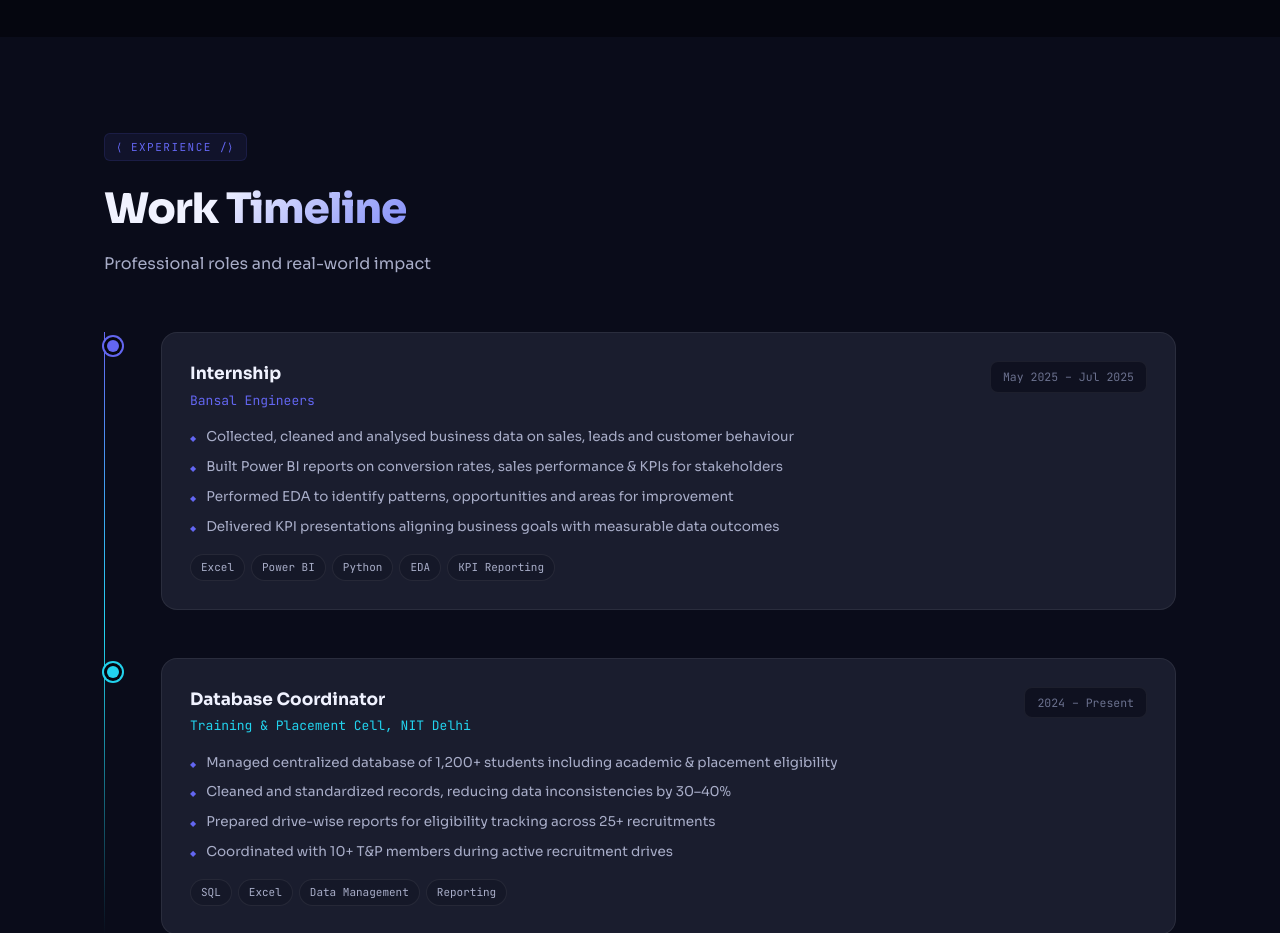
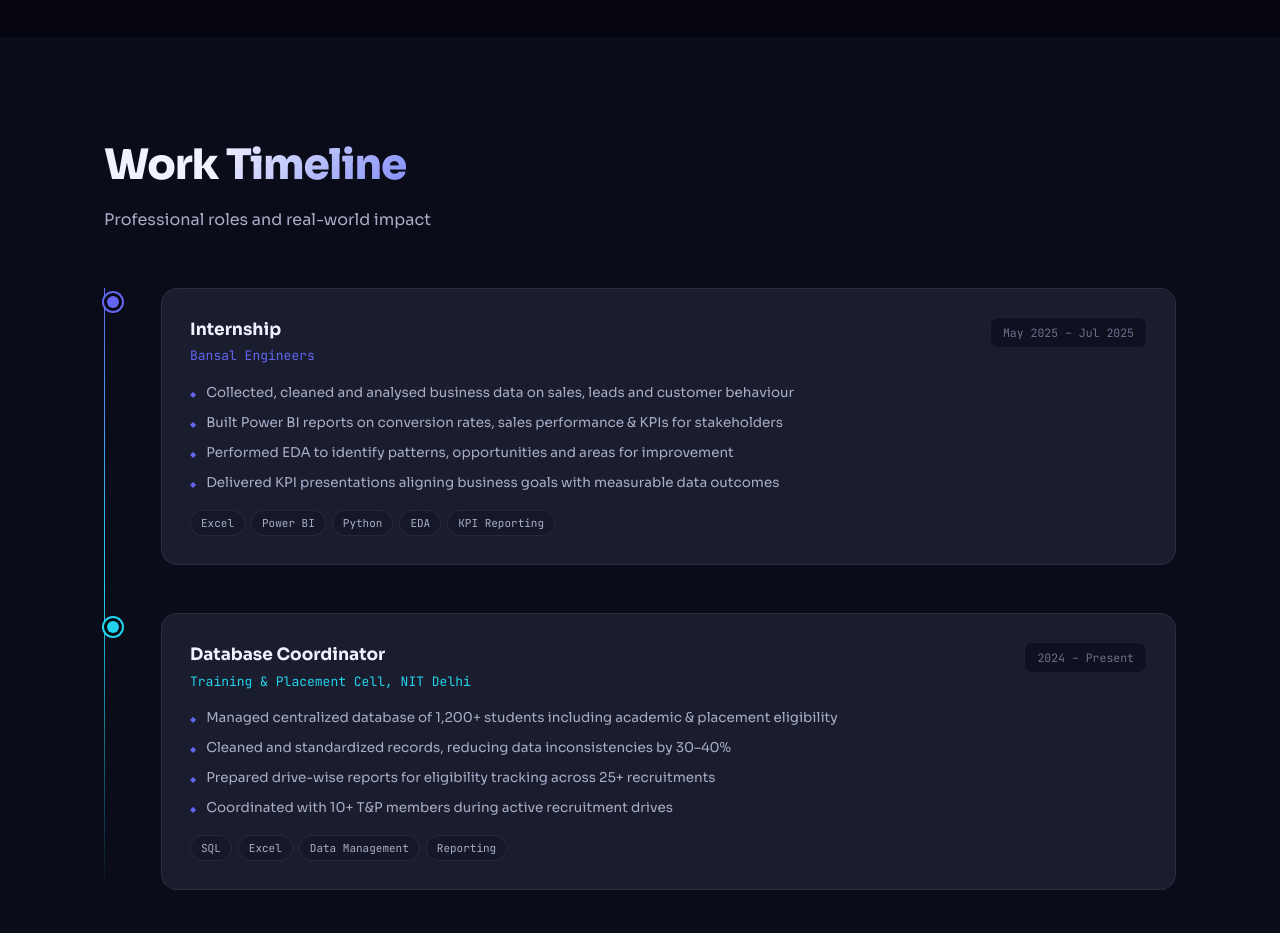
Before and after one commit to srv-0/Portfolio, a React (Vite) app: page / in a window 1280 px wide. Shown: the part 5020-5953 px from the top of the page. Built offline with nearby package versions, Linux system fonts and the light colour scheme.

Commit message:
Update Experience.jsx

```diff
--- a/src/components/Experience.jsx
+++ b/src/components/Experience.jsx
@@ -17,7 +17,6 @@ export default function Experience() {
       <div className="max-w-6xl mx-auto px-6 lg:px-10">
         <motion.div ref={ref} initial={{ opacity: 0, y: 30 }}
           animate={inView ? { opacity: 1, y: 0 } : {}} transition={{ duration: 0.6 }}>
-          <div className="section-tag mb-4">⟨ Experience /⟩</div>
           <h2 className="text-[clamp(28px,4vw,42px)] font-extrabold tracking-tight mb-3">
             Work <span className="gradient-text">Timeline</span>
           </h2>
```
